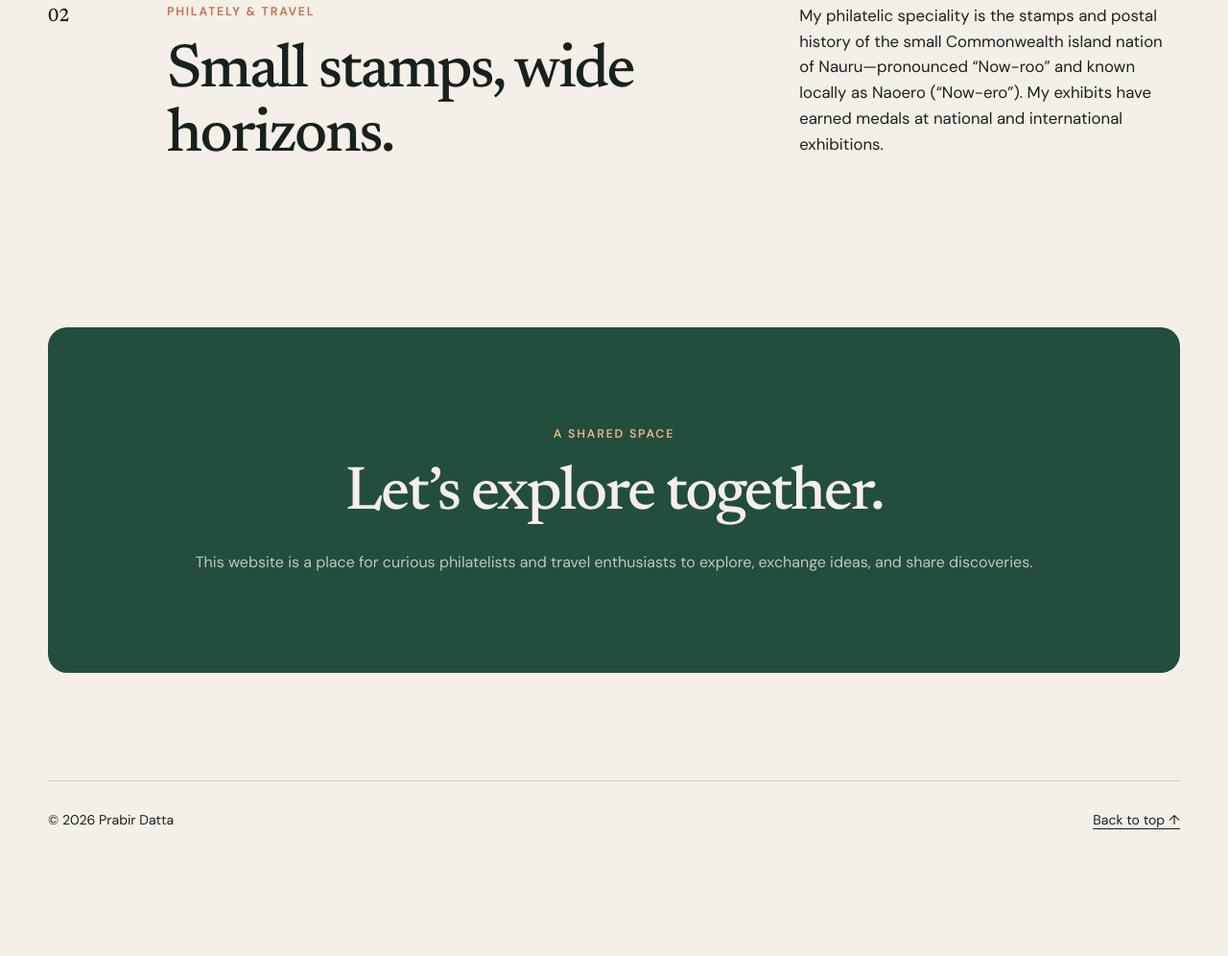
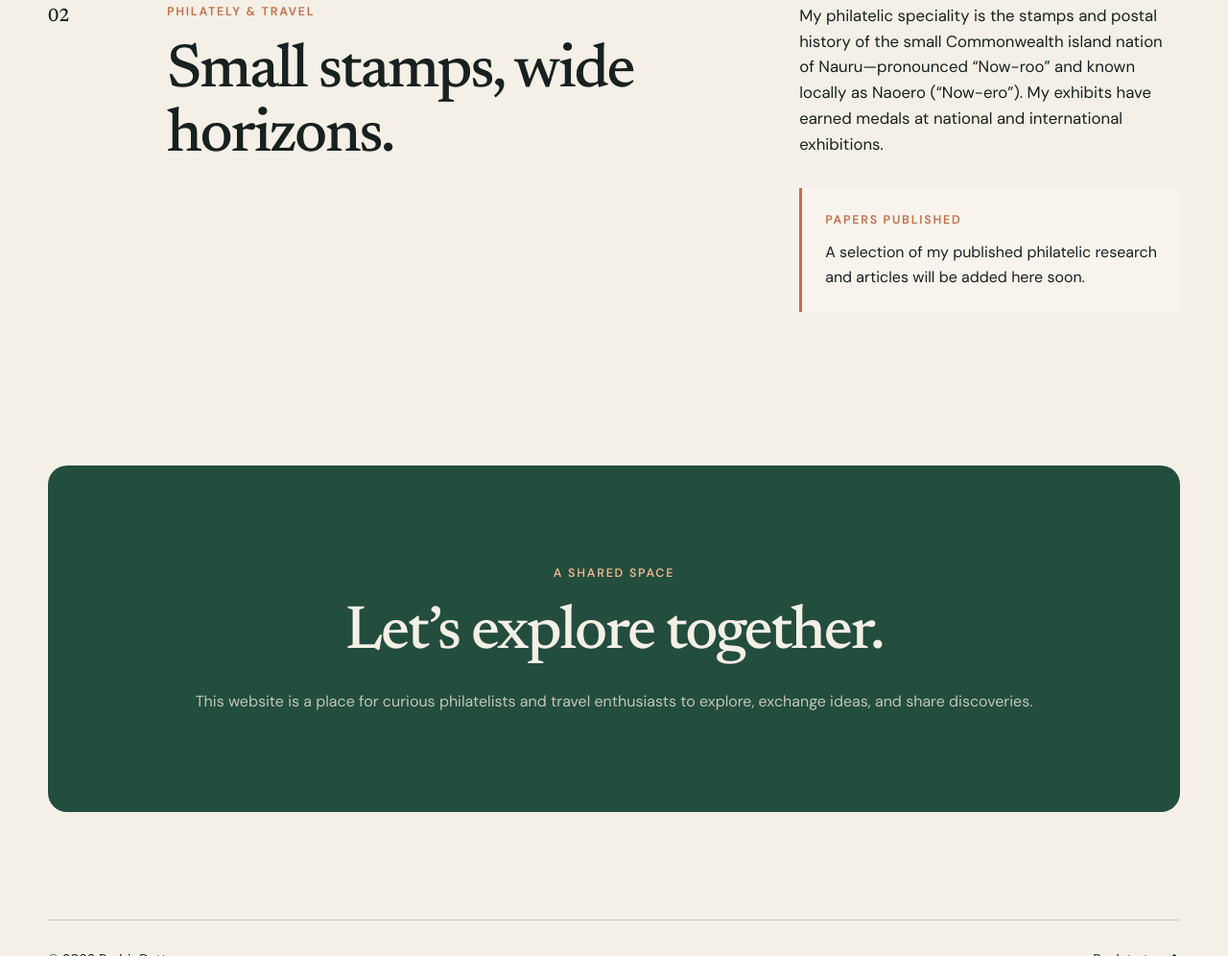
Before and after one commit to prabirdattaus/prabirdattaus.github.io, a plain HTML site: page index.html in a window 1280 px wide. Shown: the part 1744-2740 px from the top of the page at 96% size. Before the commit the page ends 2639 px from the top, so only its background shows below. Drawn offline with Linux system fonts and the light colour scheme.

Commit message:
Add papers published section

```diff
--- a/index.html
+++ b/index.html
@@ -101,6 +101,13 @@
             “Now-roo” and known locally as Naoero (“Now-ero”). My exhibits
             have earned medals at national and international exhibitions.
           </p>
+          <div class="publications">
+            <p class="eyebrow">Papers published</p>
+            <p class="publications-note">
+              A selection of my published philatelic research and articles
+              will be added here soon.
+            </p>
+          </div>
         </div>
       </section>
 
--- a/styles.css
+++ b/styles.css
@@ -269,6 +269,21 @@ h2 {
   font-size: 1.05rem;
 }
 
+.publications {
+  margin-top: 2rem;
+  padding: 1.5rem;
+  border-left: 3px solid var(--clay);
+  background: rgba(255, 255, 255, 0.25);
+}
+
+.publications .eyebrow {
+  margin-bottom: 0.65rem;
+}
+
+.publications-note {
+  margin: 0;
+}
+
 .contact {
   margin-block: 2rem 7rem;
   padding: clamp(3rem, 8vw, 7rem);
```
